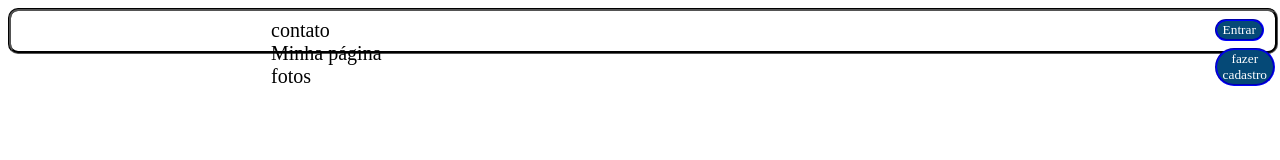
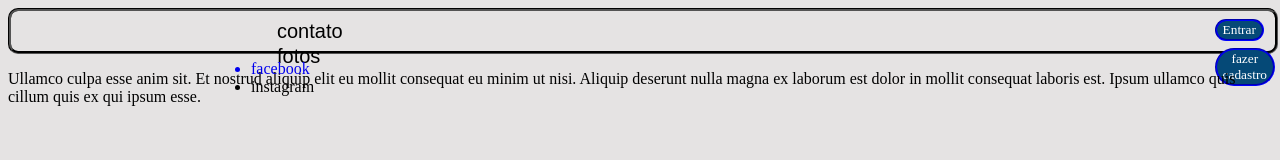
Before and after one commit to LotinLSV/ModeloSite, a plain HTML site: page index.html in a window 1280 px wide. Drawn offline with Linux system fonts and the light colour scheme.

Commit message:
começo da configuração jo JS

```diff
--- a/index.html
+++ b/index.html
@@ -6,7 +6,7 @@
     <meta http-equiv="X-UA-Compatible" content="IE=edge">
     <meta name="viewport" content="width=device-width, initial-scale=1.0">
     <link rel="stylesheet" href="/style.css">
-    <script src="/script.js"></script>
+    <script type="text/javascript" src="/script.js"></script>
     <title>Document</title>
 </head>
 <body>
@@ -16,9 +16,22 @@
         <div name="cabecalho-master" class="box-master-cabecalho">
             <!-- div para agrupar os items do menu -->
             <div name="menu-itens" class="box-menu-itens-cabecalho">
-                <a name="item-menu-contato" class="item-contato">contato</a>
-                <a name="item-menu-minhapagina" class="item-minhapagina">Minha página</a>
-                <a name="item-menu-fotos" class="item-fotos">fotos</a>
+                <!-- <select id="sl-menu-contato" onclick="SelecionaOP()" onpointerover="SelecionaOP2()" onpointerleave="SelecionaOP3()">
+                    <a href="#"><option value="contato" class="op-teste" onclick="SeleciondlBoder()">contato</option></a>
+                    <option value="facebook" class="op-teste"><a href="https://www.facebook.com/lucasdesouzavaz/">facebook</a></option>
+                    <a><option value="instagram" class="op-teste">instagram</option></a>
+                </select> -->
+                <button name="item-menu-contato" class="item-contato" onmousedown="opClickOn()" onclick="onMousehover()" >contato</button>
+                    <div id="div-contato-interno" name="itens-menu-contato-dentro" class="itens-contato-dentro">
+                        <ul name="ls-itens-menu-contato">
+                            <a href="https://www.facebook.com/lucasdesouzavaz/" onclick="onMouseNothover()"><li id="itens-menu-contato-interno" value="facebook" class="item-interno-menu-contato-face" >facebook</li></a>
+                            <li id="itens-menu-contato-interno2" value="instagram"class="item-interno-menu-contato-insta" >instagram</li>
+                        </ul>
+                    </div>
+                <button name="item-menu-minhapagina" class="item-minhapagina" onclick="onMouseNothover()">fotos</button>
+                <!-- <a name="item-menu-contato" class="item-contato">contato</a>
+                <a >Minha página</a>
+                <a name="item-menu-fotos" class="item-fotos">fotos</a> -->
             </div>
             <!-- div div para agrupar os botões -->
             <div name="botoes-menu" class="box-menu-botoes">
@@ -31,7 +44,18 @@
     </header>
     <!-- semantica do corpo -->
     <main>
+        <p id="p1">Ullamco culpa esse anim sit. Et nostrud aliquip elit eu mollit consequat eu minim ut nisi. Aliquip deserunt nulla magna ex laborum est dolor in mollit consequat laboris est. Ipsum ullamco quis cillum quis ex qui ipsum esse.</p>
+        <!-- <script>
+            // função de deixar o select transparente
+function mouseDown(){
+    document.getElementById("p1").style.color = "blue";
+}
 
+// função de deixar em outra cor
+function mouseUp(){
+    document.getElementById("p1").style.color = "red";
+}
+        </script> -->
     </main>
     <!-- semantica do rodapé -->
     <footer>
--- a/script.js
+++ b/script.js
@@ -1 +1,18 @@
 // este é o arquivo js para que irá conter todas as funcionalidades do site
+
+function opCLickOn(){
+    document.getElementsById("item-menu-contato").style.backgroundcolor = "red";
+}
+
+
+function onMousehover(){
+    document.getElementById("div-contato-interno").style.backgroundColor = "#F0F8FF";
+    document.getElementById('itens-menu-contato-interno').style.color = "black";
+    document.getElementById('itens-menu-contato-interno2').style.color = "black";
+
+}
+function onMouseNothover(){
+    document.getElementById("div-contato-interno").style.backgroundColor = "transparent";
+    document.getElementById('itens-menu-contato-interno').style.color = "transparent";
+    document.getElementById('itens-menu-contato-interno2').style.color = "transparent";
+}
--- a/style.css
+++ b/style.css
@@ -1,4 +1,8 @@
 /* css da página */
+/* controle do body */
+body{
+    background-color: #c5c0c06e;
+}
 
 /* controle do box de fora */
 .box-master-cabecalho{
@@ -32,12 +36,19 @@
 }
 
 /* controle dos links que uso como menu */
-a{
+.item-contato, .item-minhapagina{
     font-size: 20px;
     text-decoration: none;
     margin-left: 60px;
-    padding-top: 20px;
+    /* padding-top: 20px; */
+    background-color: transparent;
+    border-style: none;
 }
+
+a{
+    text-decoration: none;
+}
+
 
 /* controle dos botões "natural" */
 .bt-entrar, .bt-fazercadastro{
@@ -57,3 +68,7 @@ a{
     border-color: red;
     background-color: #d80505f3;
 }
+
+.itens-contato-dentro{
+    position: absolute;
+}
```
